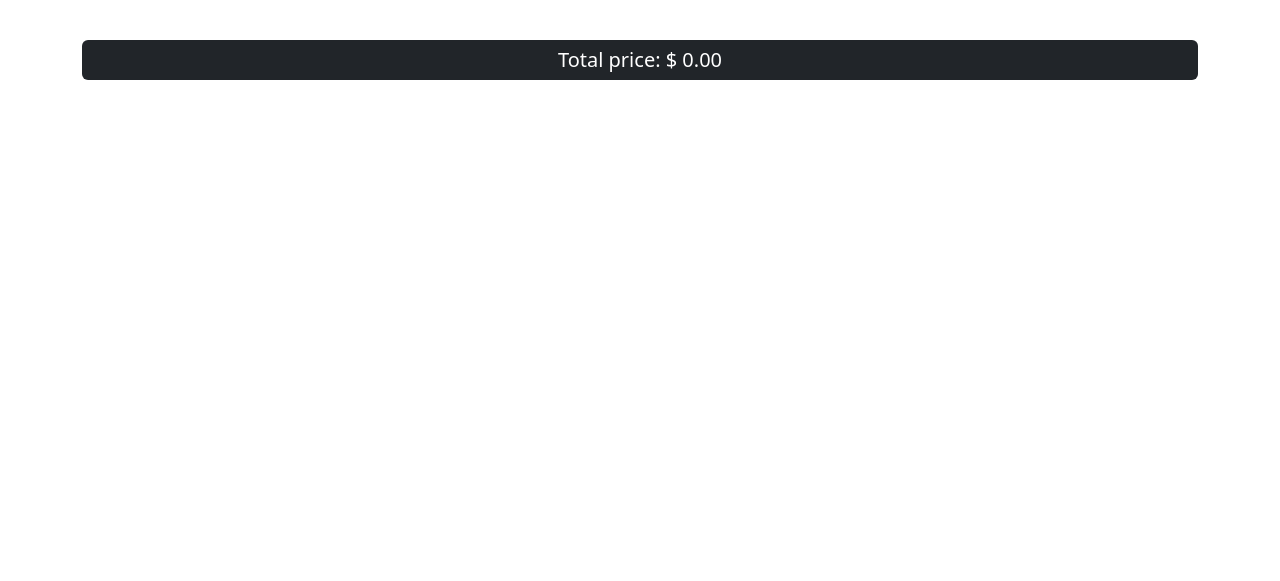
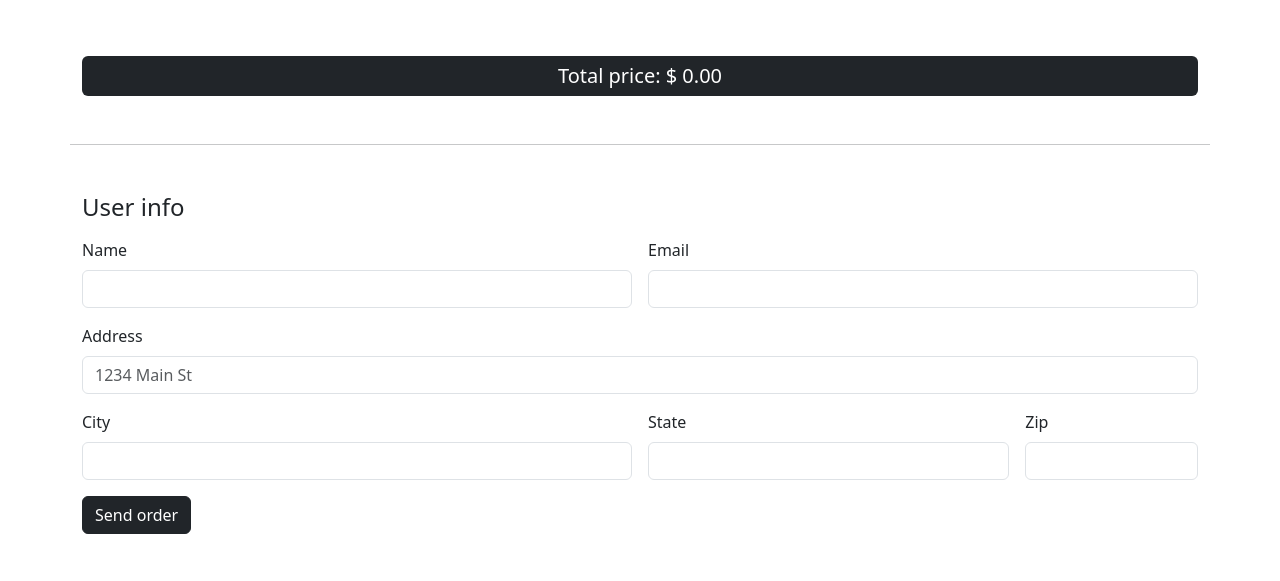
Before and after one commit to stanislavtz/ecommerce, a Django app: page /shop/checkout/ in a window 1280 px wide. Shown: the part 56-637 px from the top of the page. Run offline with Django 5.2, Linux system fonts and the light colour scheme.

Commit message:
Add address form

```diff
--- a/ecommerce/shop/templates/shop/checkout.html
+++ b/ecommerce/shop/templates/shop/checkout.html
@@ -5,11 +5,46 @@
 {% block body %}
     <div class="container">
         <div class="row">
-            <div class="col-md-12">
+            <div class="col-md-12 mt-3">
                 <ul class="list-group" id="checkout-item-list">
 
                 </ul>
             <div>
         </div>
     </div>
+    <br><br><hr class="my-5">
+    <div class="container">
+        <div class="row">
+            <h4 class="mt-0 mb-3">User info</h4>
+        </div>
+        <form class="row g-3 mb-5">
+            <div class="col-md-6">
+              <label for="inputEmail4" class="form-label">Name</label>
+              <input type="text" class="form-control" id="inputEmail4">
+            </div>
+            <div class="col-md-6">
+              <label for="inputPassword4" class="form-label">Email</label>
+              <input type="email" class="form-control" id="inputPassword4">
+            </div>
+            <div class="col-12">
+              <label for="inputAddress" class="form-label">Address</label>
+              <input type="text" class="form-control" id="inputAddress" placeholder="1234 Main St">
+            </div>
+            <div class="col-md-6">
+              <label for="inputCity" class="form-label">City</label>
+              <input type="text" class="form-control" id="inputCity">
+            </div>
+            <div class="col-md-4">
+              <label for="inputState" class="form-label">State</label>
+              <input type="text" class="form-control" id="inputState">
+            </div>
+            <div class="col-md-2">
+              <label for="inputZip" class="form-label">Zip</label>
+              <input type="text" class="form-control" id="inputZip">
+            </div>
+            <div class="col-12">
+              <button type="submit" class="btn btn-dark">Send order</button>
+            </div>
+          </form>
+    </div>
 {% endblock body %}
```
